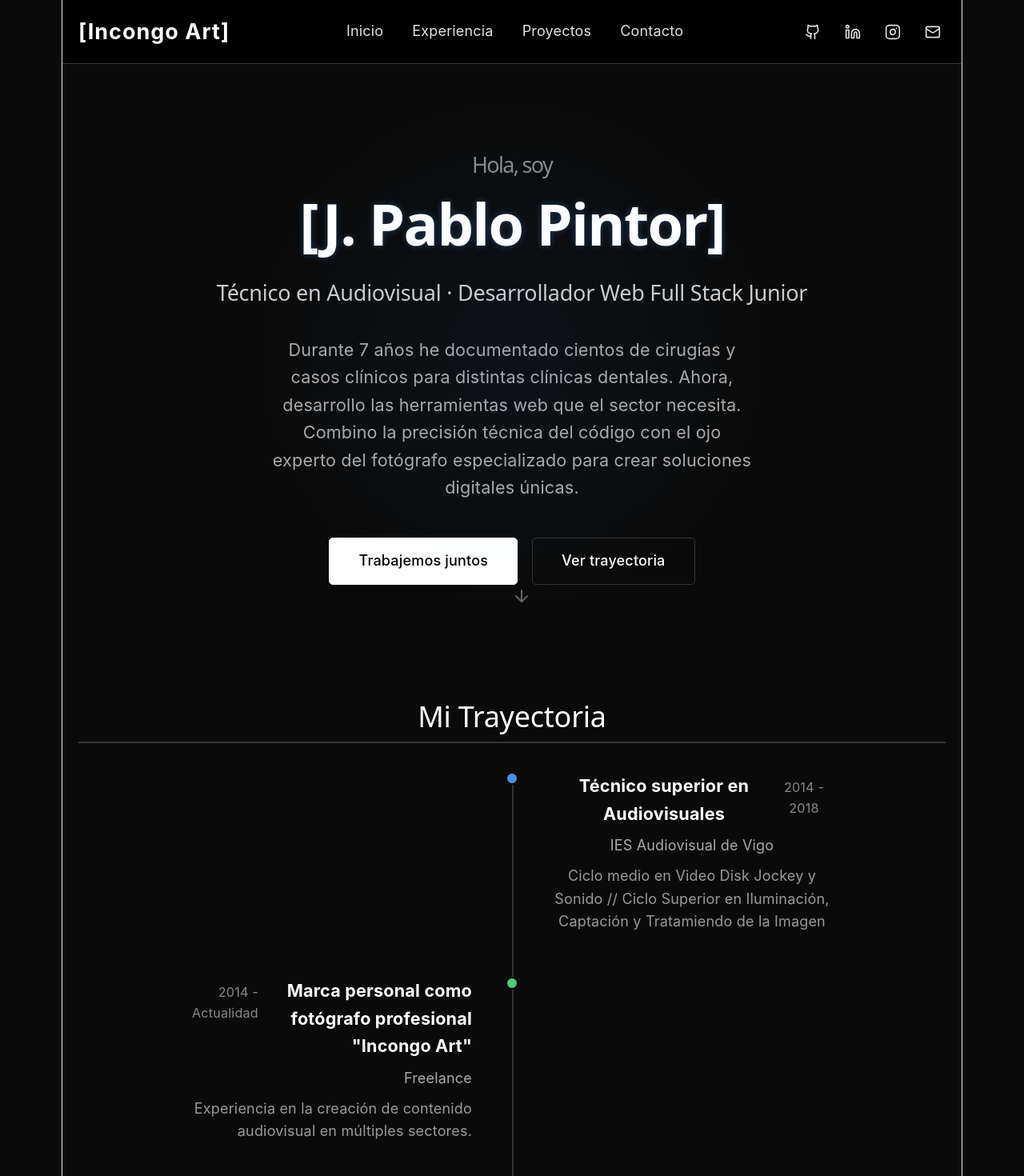
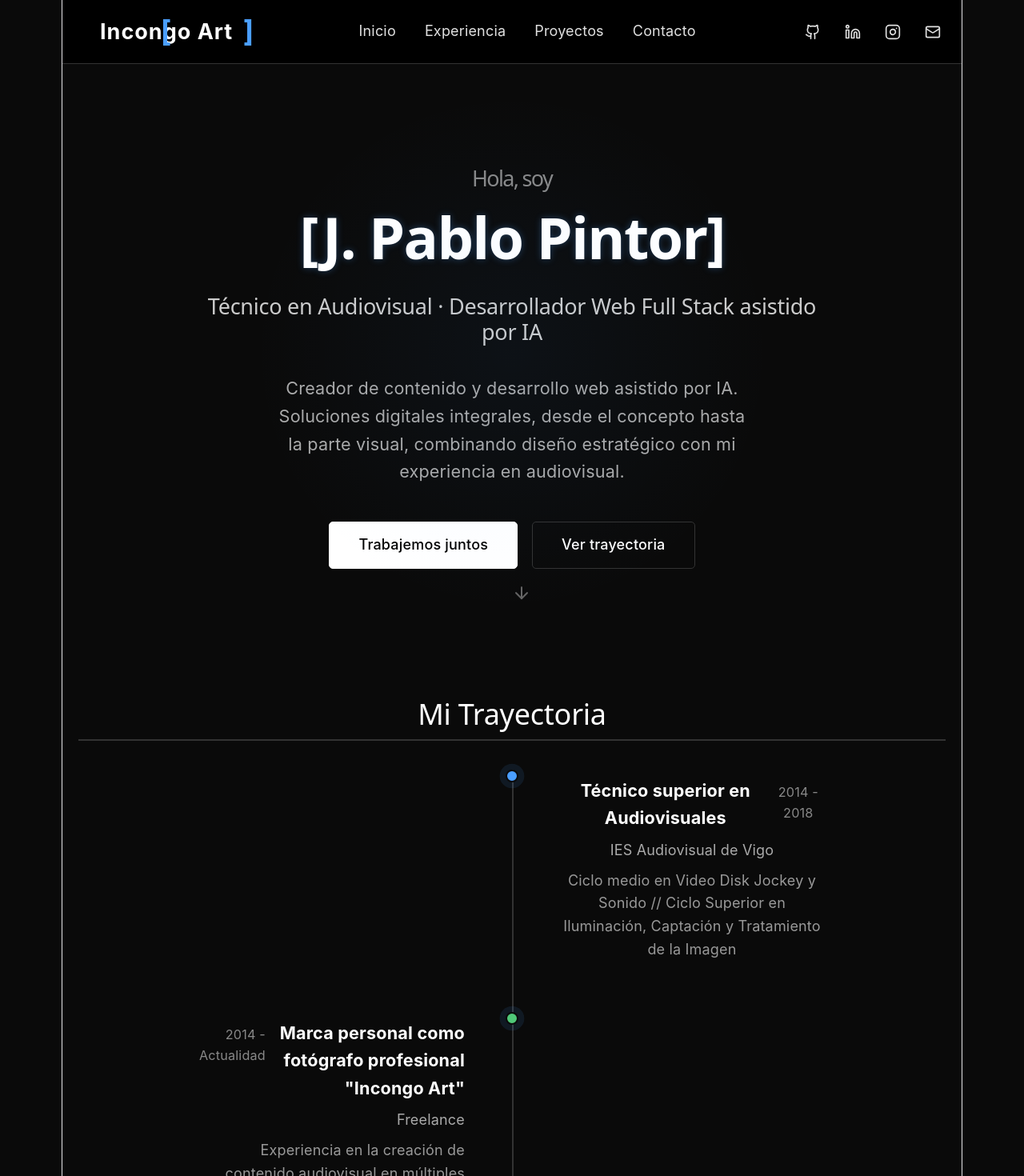
Before and after one commit to Incongo/mi-portfolio, a React (Vite) app: page / in a window 1280 px wide. Shown: the top 1470 px of the page at 80% size. Built offline with nearby package versions, Linux system fonts and the light colour scheme; the HTML template or start-up script is replaced by a standard one.

Commit message:
visuales, textos

```diff
--- a/src/components/Contacto.jsx
+++ b/src/components/Contacto.jsx
@@ -5,12 +5,10 @@ import '../styles/Contacto.css';
 function Contacto() {
     return (
         <section id="contacto" className="contacto">
-            <h2 className="section-title">¿Hablamos?</h2>
+            <h2 className="section-title">Contacto</h2>
             <div className="contacto-content">
                 <p className="contacto-text">
-                    Estoy buscando nuevas oportunidades para crear cosas increíbles.
-                    Si tienes un proyecto en mente o simplemente quieres conectar,
-                    ¡estaré encantado de charlar!
+                    ¿Hablamos? Cuéntame tu idea o proyecto. Estaré encantado de escucharte y ver cómo puedo ayudarte.
                 </p>
                 <div className="contacto-links">
                     <a href="mailto:incongoart@gmail.com" className="contacto-link">
--- a/src/components/Experiencia.jsx
+++ b/src/components/Experiencia.jsx
@@ -1,7 +1,9 @@
-import React from 'react';
+import React, { useEffect, useRef } from 'react';
 import '../styles/Experiencia.css';
 
 function Experiencia() {
+    const itemsRef = useRef([]);
+
     const experiencia = [
         // CAPÍTULO 1: LA BASE AUDIOVISUAL
         {
@@ -10,7 +12,7 @@ function Experiencia() {
             titulo: 'Técnico superior en Audiovisuales',
             entidad: 'IES Audiovisual de Vigo',
             fecha: '2014 - 2018',
-            descripcion: 'Ciclo medio en Video Disk Jockey y Sonido // Ciclo Superior en Iluminación, Captación y Tratamiendo de la Imagen'
+            descripcion: 'Ciclo medio en Video Disk Jockey y Sonido // Ciclo Superior en Iluminación, Captación y Tratamiento de la Imagen'
         },
         {
             id: 2,
@@ -31,7 +33,7 @@ function Experiencia() {
 
         // CAPÍTULO 2: EL SALTO AL DESARROLLO
         {
-            id: 3,
+            id: 4, // Cambiado de 3 a 4 (estaba duplicado)
             tipo: 'educacion',
             titulo: 'Desarrollo de Aplicaciones con Tecnologías Web',
             entidad: 'Formación intensiva Full Stack',
@@ -39,15 +41,47 @@ function Experiencia() {
             descripcion: 'Formación en desarrollo de aplicaciones web con enfoque full stack. He adquirido conocimientos en tecnologías de frontend como HTML, CSS, JavaScript y React, así como en desarrollo backend con PHP, Laravel, Node.js, Python (Flask), Java (Spring) y CakePHP. Además, he trabajado con bases de datos mediante SQL, consumo e integración de APIs, y conceptos de arquitecturas web modernas. También he aprendido a utilizar herramientas de contenedorización como Docker y a realizar despliegue de aplicaciones.'
         },
 
-        // CAPÍTULO 3: PROYECTOS QUE UNEN AMBOS MUNDOS
+        // CAPÍTULO 3: PROYECTOS QUE UNEN AMBOS MUNDOS (puedes añadirlos después)
     ];
+
+    useEffect(() => {
+        const observer = new IntersectionObserver(
+            (entries) => {
+                entries.forEach((entry) => {
+                    if (entry.isIntersecting) {
+                        entry.target.classList.add('visible');
+                    }
+                });
+            },
+            { threshold: 0.1 }
+        );
+
+        // Limpiar refs anteriores y observar los nuevos
+        const currentRefs = itemsRef.current;
+
+        currentRefs.forEach((item) => {
+            if (item) observer.observe(item);
+        });
+
+        return () => {
+            // Limpiar observadores al desmontar
+            currentRefs.forEach((item) => {
+                if (item) observer.unobserve(item);
+            });
+            observer.disconnect();
+        };
+    }, [experiencia]); // Dependencia de experiencia por si cambia
 
     return (
         <section id="experiencia" className="experiencia">
             <h2 className="section-title">Mi Trayectoria</h2>
             <div className="timeline">
-                {experiencia.map((item) => (
-                    <div key={item.id} className={`timeline-item ${item.tipo}`}>
+                {experiencia.map((item, index) => (
+                    <div
+                        key={item.id}
+                        className={`timeline-item ${item.tipo}`}
+                        ref={(el) => (itemsRef.current[index] = el)}
+                    >
                         <div className="timeline-dot"></div>
                         <div className="timeline-content">
                             <div className="timeline-header">
--- a/src/components/Header.jsx
+++ b/src/components/Header.jsx
@@ -7,7 +7,7 @@ function Header() {
         <header className="header">
             <nav className="nav">
                 <div className="nav-logo">
-                    <a href="#hero">[Incongo Art]</a>
+                    <a href="#hero">Incongo Art</a>
                 </div>
                 <ul className="nav-menu">
                     <li><a href="#hero">Inicio</a></li>
--- a/src/components/Hero.jsx
+++ b/src/components/Hero.jsx
@@ -11,13 +11,10 @@ function Hero() {
                     <span className="hero-name">[J. Pablo Pintor]</span>
                 </h1>
                 <h2 className="hero-subtitle">
-                    Técnico en Audiovisual · Desarrollador Web Full Stack Junior
+                    Técnico en Audiovisual · Desarrollador Web Full Stack asistido por IA
                 </h2>
                 <p className="hero-description">
-                    Durante 7 años he documentado cientos de cirugías y casos clínicos para
-                    distintas clínicas dentales. Ahora, desarrollo las herramientas web que el sector necesita.
-                    Combino la precisión técnica del código con el ojo experto del fotógrafo
-                    especializado para crear soluciones digitales únicas.
+                    Creador de contenido y desarrollo web asistido por IA. Soluciones digitales integrales, desde el concepto hasta la parte visual, combinando diseño estratégico con mi experiencia en audiovisual.
                 </p>
                 <div className="hero-buttons">
                     <a href="#contacto" className="btn btn-primary">Trabajemos juntos</a>
--- a/src/styles/Experiencia.css
+++ b/src/styles/Experiencia.css
@@ -1,3 +1,4 @@
+/* src/styles/Experiencia.css */
 .experiencia {
     padding: 4rem 0;
 }
@@ -8,6 +9,7 @@
     margin: 0 auto;
 }
 
+/* Línea central de la timeline */
 .timeline::before {
     content: '';
     position: absolute;
@@ -18,12 +20,23 @@
     background: #333;
 }
 
+/* Estilos base de cada item */
 .timeline-item {
     position: relative;
     padding-left: 50px;
     margin-bottom: 3rem;
+    opacity: 0;
+    transform: translateX(-30px);
+    transition: all 0.8s ease-out;
 }
 
+/* Cuando son visibles (se activa con JavaScript) */
+.timeline-item.visible {
+    opacity: 1;
+    transform: translateX(0);
+}
+
+/* Puntos de la timeline */
 .timeline-dot {
     position: absolute;
     left: 12px;
@@ -32,16 +45,37 @@
     border-radius: 50%;
     background: #666;
     border: 2px solid #0a0a0a;
+    transition: all 0.3s ease;
 }
 
+/* Animación suave de los puntos al hacerse visibles */
+.timeline-item.visible .timeline-dot {
+    animation: pulse 2s infinite;
+}
+
+@keyframes pulse {
+
+    0%,
+    100% {
+        box-shadow: 0 0 0 0 rgba(74, 158, 255, 0.4);
+    }
+
+    50% {
+        box-shadow: 0 0 0 10px rgba(74, 158, 255, 0);
+    }
+}
+
+/* Colores específicos para cada tipo */
 .timeline-item.educacion .timeline-dot {
-    background: #4a90e2;
+    background: #4a9eff;
+    /* Cambiado a azul para mantener coherencia */
 }
 
 .timeline-item.proyecto .timeline-dot {
     background: #50c878;
 }
 
+/* Cabecera de cada item */
 .timeline-header {
     display: flex;
     justify-content: space-between;
@@ -52,11 +86,24 @@
 .timeline-title {
     font-size: 1.2rem;
     color: #ffffff;
+    transition: color 0.3s ease;
+}
+
+.timeline-item:hover .timeline-title {
+    color: #4a9eff;
+    /* Título se vuelve azul al hacer hover */
 }
 
 .timeline-date {
     color: #888;
     font-size: 0.9rem;
+    transition: all 0.3s ease;
+}
+
+.timeline-item:hover .timeline-date {
+    color: #4a9eff;
+    /* Fecha se vuelve azul al hacer hover */
+    transform: scale(1.05);
 }
 
 .timeline-entity {
@@ -69,8 +116,27 @@
 .timeline-description {
     color: #999;
     line-height: 1.6;
+    transition: color 0.3s ease;
 }
 
+.timeline-item:hover .timeline-description {
+    color: #ccc;
+    /* Descripción se aclara al hacer hover */
+}
+
+/* Efecto de contenido al hacer hover */
+.timeline-content {
+    transition: all 0.3s ease;
+    padding: 0.5rem;
+    border-radius: 8px;
+}
+
+.timeline-item:hover .timeline-content {
+    background: linear-gradient(90deg, rgba(74, 158, 255, 0.1) 0%, transparent 100%);
+    transform: translateX(5px);
+}
+
+/* ===== VERSIÓN ESCRITORIO ===== */
 @media (min-width: 768px) {
     .timeline::before {
         left: 50%;
@@ -79,23 +145,30 @@
     .timeline-item {
         padding-left: 0;
         width: 50%;
+        transform: translateX(-30px);
     }
 
+    /* Items impares (izquierda) */
     .timeline-item:nth-child(odd) {
         margin-left: auto;
         padding-left: 50px;
     }
 
+    /* Items pares (derecha) */
     .timeline-item:nth-child(even) {
         margin-right: auto;
         padding-right: 50px;
         text-align: right;
+        transform: translateX(30px);
+        /* Vienen desde la derecha */
     }
 
+    /* Ajuste del header para items pares */
     .timeline-item:nth-child(even) .timeline-header {
         flex-direction: row-reverse;
     }
 
+    /* Posición de los puntos */
     .timeline-dot {
         left: auto;
         right: -8px;
@@ -106,5 +179,35 @@
         right: auto;
     }
 
+    /* Cuando son visibles, todos vuelven a su posición */
+    .timeline-item.visible,
+    .timeline-item:nth-child(odd).visible,
+    .timeline-item:nth-child(even).visible {
+        opacity: 1;
+        transform: translateX(0);
+    }
 
+    /* Hover effects en escritorio */
+    .timeline-item:nth-child(even):hover .timeline-content {
+        transform: translateX(-5px);
+        /* Los items pares se mueven a la izquierda al hacer hover */
+        background: linear-gradient(-90deg, rgba(74, 158, 255, 0.1) 0%, transparent 100%);
+    }
 }
+
+/* ===== VERSIÓN MÓVIL ===== */
+@media (max-width: 767px) {
+    .timeline-item {
+        transform: translateX(-20px);
+        /* Menos movimiento en móvil */
+    }
+
+    .timeline-item.visible {
+        transform: translateX(0);
+    }
+
+    .timeline-content:hover {
+        background: rgba(74, 158, 255, 0.1);
+        padding-left: 1rem;
+    }
+}
--- a/src/styles/Header.css
+++ b/src/styles/Header.css
@@ -21,13 +21,62 @@
     font-size: 1.5rem;
     font-weight: bold;
     letter-spacing: 1px;
+    position: relative;
+    display: inline-block;
+    padding: 0 1.5rem;
+    /* Espacio para los corchetes */
     transition: all 0.3s;
 }
 
+/* Estilo base de los corchetes */
+.nav-logo a::before,
+.nav-logo a::after {
+    content: '[';
+    position: absolute;
+    font-size: 2rem;
+    color: #4a9eff;
+    /* Azul */
+    opacity: 0.5;
+    transition: all 0.4s ease;
+    top: 50%;
+    transform: translateY(-50%);
+}
+
+/* Corchete izquierdo */
+.nav-logo a::before {
+    left: 0;
+    content: '[';
+}
+
+/* Corchete derecho */
+.nav-logo a::after {
+    right: 0;
+    content: ']';
+}
+
+/* Efecto hover: los corchetes se separan */
+.nav-logo a:hover::before {
+    left: -10px;
+    /* Se mueve más a la izquierda */
+    opacity: 1;
+    color: #4a9eff;
+    transform: translateY(-50%) scale(1.2);
+}
+
+.nav-logo a:hover::after {
+    right: -10px;
+    /* Se mueve más a la derecha */
+    opacity: 1;
+    color: #4a9eff;
+    transform: translateY(-50%) scale(1.2);
+}
+
+/* Efecto adicional: el nombre también reacciona */
 .nav-logo a:hover {
     color: #4a9eff;
-    /* Azul al hacer hover */
-    text-shadow: 0 0 10px rgba(74, 158, 255, 0.5);
+    text-shadow: 0 0 10px rgba(74, 158, 255, 0.3);
+    letter-spacing: 2px;
+    /* Las letras se separan ligeramente */
 }
 
 .nav-menu {
@@ -41,11 +90,9 @@
     text-decoration: none;
     transition: all 0.3s;
     position: relative;
-    /* Para el efecto de subrayado */
     padding-bottom: 0.25rem;
 }
 
-/* Efecto de subrayado animado */
 .nav-menu a::after {
     content: '';
     position: absolute;
@@ -63,10 +110,8 @@
 
 .nav-menu a:hover::after {
     width: 100%;
-    /* Subrayado azul al hacer hover */
 }
 
-/* Estilo para el enlace activo (cuando estás en esa sección) */
 .nav-menu a.active {
     color: #4a9eff;
 }
@@ -90,18 +135,14 @@
     width: 32px;
     height: 32px;
     border-radius: 50%;
-    /* Forma circular */
     border: 1px solid transparent;
 }
 
 .nav-social a:hover {
     color: #4a9eff;
-    /* Iconos azules al hacer hover */
     border-color: #4a9eff;
-    /* Borde circular azul */
     transform: translateY(-2px);
     background-color: rgba(74, 158, 255, 0.1);
-    /* Fondo azul muy sutil */
 }
 
 @media (max-width: 768px) {
@@ -111,5 +152,181 @@
 
     .nav-logo a {
         font-size: 1.3rem;
+        padding: 0 1rem;
+    }
+
+    .nav-logo a::before,
+    .nav-logo a::after {
+        font-size: 1.5rem;
     }
 }
+
+.header {
+    background-color: #000000;
+    border-bottom: 1px solid #333;
+    position: sticky;
+    top: 0;
+    z-index: 100;
+}
+
+.nav {
+    max-width: 1200px;
+    margin: 0 auto;
+    padding: 1rem 20px;
+    display: flex;
+    justify-content: space-between;
+    align-items: center;
+}
+
+.nav-logo a {
+    color: #ffffff;
+    text-decoration: none;
+    font-size: 1.5rem;
+    font-weight: bold;
+    letter-spacing: 1px;
+    position: relative;
+    display: inline-block;
+    padding: 0 1.5rem;
+
+    /* Animación de entrada */
+    animation: revealName 1.5s ease-out forwards;
+}
+
+/* Estado inicial: nombre invisible */
+.nav-logo a {
+    opacity: 0;
+}
+
+/* Animación principal */
+@keyframes revealName {
+    0% {
+        opacity: 0;
+    }
+
+    30% {
+        opacity: 0;
+    }
+
+    100% {
+        opacity: 1;
+    }
+}
+
+/* Corchetes con animación propia */
+.nav-logo a::before,
+.nav-logo a::after {
+    position: absolute;
+    font-size: 2rem;
+    color: #4a9eff;
+    top: 50%;
+    transform: translateY(-50%);
+    opacity: 0;
+    /* Invisibles al inicio */
+    animation: openBrackets 1.2s ease-out forwards;
+}
+
+/* Corchete izquierdo */
+.nav-logo a::before {
+    left: 0;
+    content: '[';
+    animation-delay: 0.2s;
+    /* Pequeño retraso */
+}
+
+/* Corchete derecho */
+.nav-logo a::after {
+    right: 0;
+    content: ']';
+    animation-delay: 0.2s;
+    /* Pequeño retraso */
+}
+
+/* Animación de los corchetes */
+@keyframes openBrackets {
+    0% {
+        opacity: 0;
+        left: 50%;
+        right: 50%;
+        transform: translate(-50%, -50%);
+        font-size: 3rem;
+    }
+
+    40% {
+        opacity: 0.8;
+        left: 20%;
+        right: 20%;
+        transform: translateY(-50%);
+        font-size: 2.5rem;
+    }
+
+    70% {
+        opacity: 1;
+        left: -5px;
+        right: -5px;
+    }
+
+    100% {
+        opacity: 1;
+        left: 0;
+        right: 0;
+        transform: translateY(-50%);
+        font-size: 2rem;
+    }
+}
+
+/* Ajuste específico para el corchete derecho en la animación */
+.nav-logo a::after {
+    animation-name: openBracketsRight;
+}
+
+@keyframes openBracketsRight {
+    0% {
+        opacity: 0;
+        right: 50%;
+        transform: translate(50%, -50%);
+        font-size: 3rem;
+    }
+
+    40% {
+        opacity: 0.8;
+        right: 20%;
+        transform: translateY(-50%);
+        font-size: 2.5rem;
+    }
+
+    70% {
+        opacity: 1;
+        right: -5px;
+    }
+
+    100% {
+        opacity: 1;
+        right: 0;
+        transform: translateY(-50%);
+        font-size: 2rem;
+    }
+}
+
+/* Efecto hover posterior (después de la animación) */
+.nav-logo a:hover::before {
+    left: -10px;
+    opacity: 1;
+    color: #4a9eff;
+    transform: translateY(-50%) scale(1.2);
+    transition: all 0.4s ease;
+}
+
+.nav-logo a:hover::after {
+    right: -10px;
+    opacity: 1;
+    color: #4a9eff;
+    transform: translateY(-50%) scale(1.2);
+    transition: all 0.4s ease;
+}
+
+.nav-logo a:hover {
+    color: #4a9eff;
+    text-shadow: 0 0 10px rgba(74, 158, 255, 0.3);
+    letter-spacing: 2px;
+    transition: all 0.4s ease;
+}
```
